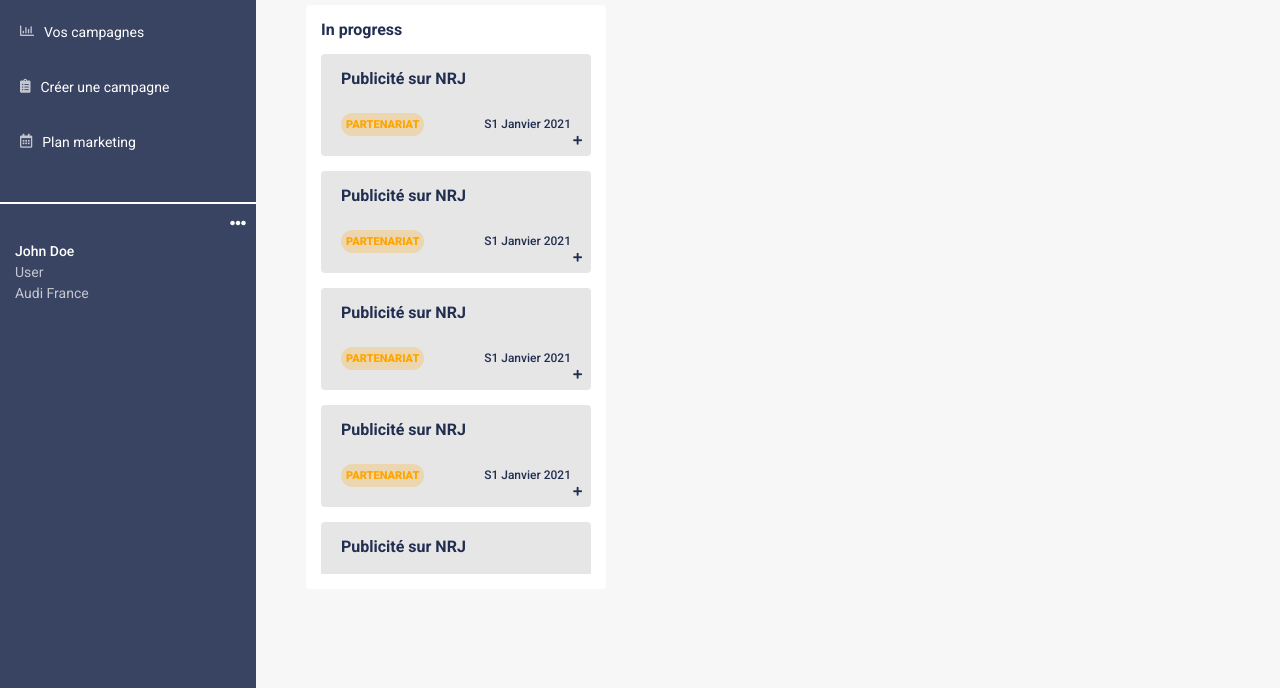
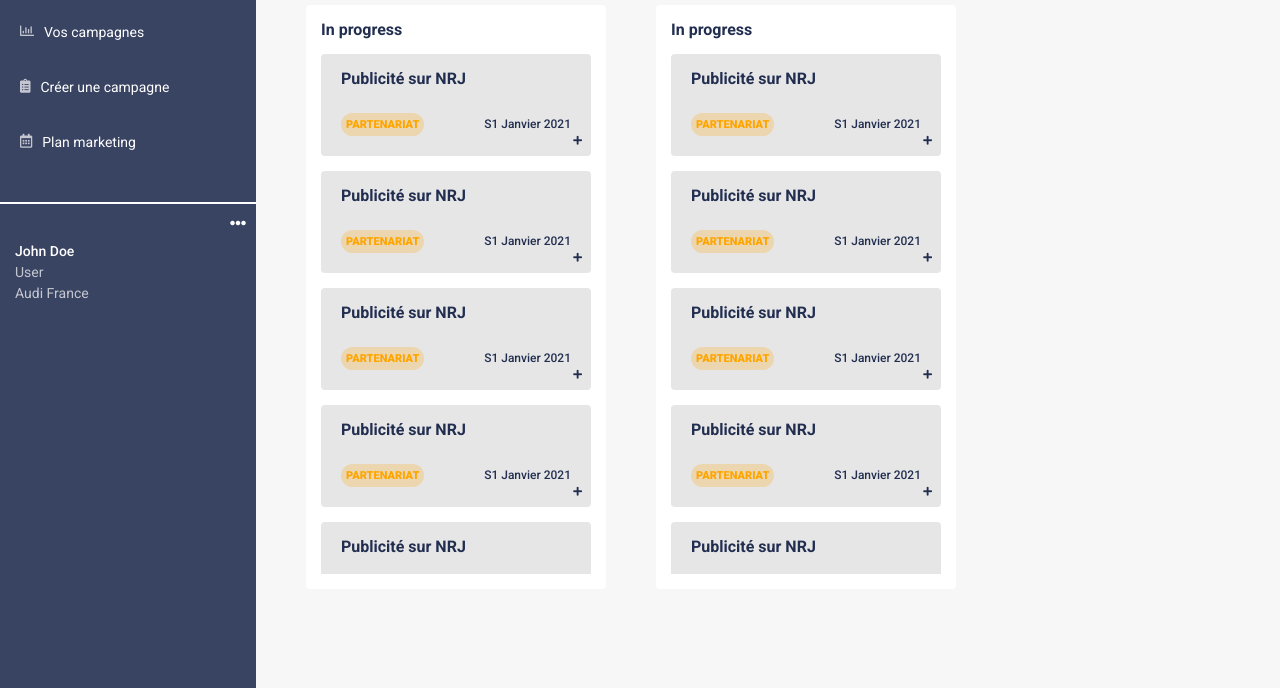
Before and after one commit to sheharyarkhalid/French_Compaign, a plain HTML site: page index.html in a window 1280 px wide. Shown: the part 112-800 px from the top of the page. Drawn offline with nearby package versions, Linux system fonts and the light colour scheme.

Commit message:
Add files via upload

```diff
--- a/index.html
+++ b/index.html
@@ -175,8 +175,77 @@
                                          </div>
                 </div>
           </div>
-          <div class="campaign_completed">
+          <div class="campaign_inprogrss_done_detail">
+            <div class="campaign_inprogrss_done_detail_heading"><h2>In progress</h2></div>
+            <div class="campaign_inprogrss_done_detail_list">
+                <div class="signle_campaign_box">
+                  <div class="signle_campaign_box_main">
+                    <div class="signle_campaign_box_heading"><strong>Publicité sur NRJ</strong></div>
+                    <div class="signle_campaign_box_detail">
+                        <div class="campaign_name"><span>PARTENARIAT</span></div>
+                        <div class="campaign_date"><span>S1 Janvier 2021</span></div>
+                    </div>
 
+                   </div>
+                   <div class="campaign_extra"><i class="fas fa-plus"></i></div>
+                   </div>
+                   <div class="signle_campaign_box">
+                      <div class="signle_campaign_box_main">
+                        <div class="signle_campaign_box_heading"><strong>Publicité sur NRJ</strong></div>
+                        <div class="signle_campaign_box_detail">
+                            <div class="campaign_name"><span>PARTENARIAT</span></div>
+                            <div class="campaign_date"><span>S1 Janvier 2021</span></div>
+                        </div>
+
+                       </div>
+                       <div class="campaign_extra"><i class="fas fa-plus"></i></div>
+                       </div>
+                       <div class="signle_campaign_box">
+                          <div class="signle_campaign_box_main">
+                            <div class="signle_campaign_box_heading"><strong>Publicité sur NRJ</strong></div>
+                            <div class="signle_campaign_box_detail">
+                                <div class="campaign_name"><span>PARTENARIAT</span></div>
+                                <div class="campaign_date"><span>S1 Janvier 2021</span></div>
+                            </div>
+
+                           </div>
+                           <div class="campaign_extra"><i class="fas fa-plus"></i></div>
+                           </div>
+
+                           <div class="signle_campaign_box">
+                              <div class="signle_campaign_box_main">
+                                <div class="signle_campaign_box_heading"><strong>Publicité sur NRJ</strong></div>
+                                <div class="signle_campaign_box_detail">
+                                    <div class="campaign_name"><span>PARTENARIAT</span></div>
+                                    <div class="campaign_date"><span>S1 Janvier 2021</span></div>
+                                </div>
+
+                               </div>
+                               <div class="campaign_extra"><i class="fas fa-plus"></i></div>
+                               </div>
+                               <div class="signle_campaign_box">
+                                  <div class="signle_campaign_box_main">
+                                    <div class="signle_campaign_box_heading"><strong>Publicité sur NRJ</strong></div>
+                                    <div class="signle_campaign_box_detail">
+                                        <div class="campaign_name"><span>PARTENARIAT</span></div>
+                                        <div class="campaign_date"><span>S1 Janvier 2021</span></div>
+                                    </div>
+
+                                   </div>
+                                   <div class="campaign_extra"><i class="fas fa-plus"></i></div>
+                                   </div>
+                                   <div class="signle_campaign_box">
+                                      <div class="signle_campaign_box_main">
+                                        <div class="signle_campaign_box_heading"><strong>Publicité sur NRJ</strong></div>
+                                        <div class="signle_campaign_box_detail">
+                                            <div class="campaign_name"><span>PARTENARIAT</span></div>
+                                            <div class="campaign_date"><span>S1 Janvier 2021</span></div>
+                                        </div>
+
+                                       </div>
+                                       <div class="campaign_extra"><i class="fas fa-plus"></i></div>
+                                       </div>
+              </div>
         </div>
       </div>
 </section>
--- a/style/style.css
+++ b/style/style.css
@@ -47,7 +47,7 @@ width: 100%;
 align-items: center;
 height: 100vh;
 position: relative;
-overflow-y:scroll ;
+
 }
 .sidebar_close_btn{
 /* position: absolute; */
@@ -412,6 +412,7 @@ width: 100%;
     left: 0px;
     width: 220px;
     z-index: 999;
+    overflow-y:scroll ;
   }
   .navigation_section{
     display: block;
@@ -429,6 +430,11 @@ width: 100%;
   .sidebar_close_btn{
 display: flex;
   }
+
+  .campaign_progress_body{
+    padding: 0px 15px;
+    gap: 0px 10px;
+  }
 }
 
 
@@ -441,6 +447,7 @@ display: flex;
     left: 0px;
     width: 220px;
     z-index: 999;
+    overflow-y:scroll;
   }
   .navigation_section{
     display: block;
@@ -458,7 +465,11 @@ display: flex;
   .sidebar_close_btn{
     display: flex;
       }
-}
+      .campaign_progress_body{
+        padding: 0px 15px;
+        gap: 0px 10px;
+      }
+    }
 
 /*mobile*/
 @media (max-width: 540px) {
@@ -469,6 +480,7 @@ display: flex;
     left: 0px;
     width: 220px;
     z-index: 999;
+    overflow-y:scroll;
   }
   .navigation_section{
     display: block;
@@ -491,5 +503,13 @@ display: flex;
        flex-direction: column;
        gap: 10px 0px;
       }
+      .campaign_progress_body{
+        padding: 0px 15px;
+        gap: 0px 10px;
+        overflow-x: scroll;
+      }
+      .campaign_inprogrss_done_detail {
+        min-width: 280px;
+      }
 
     }
```
